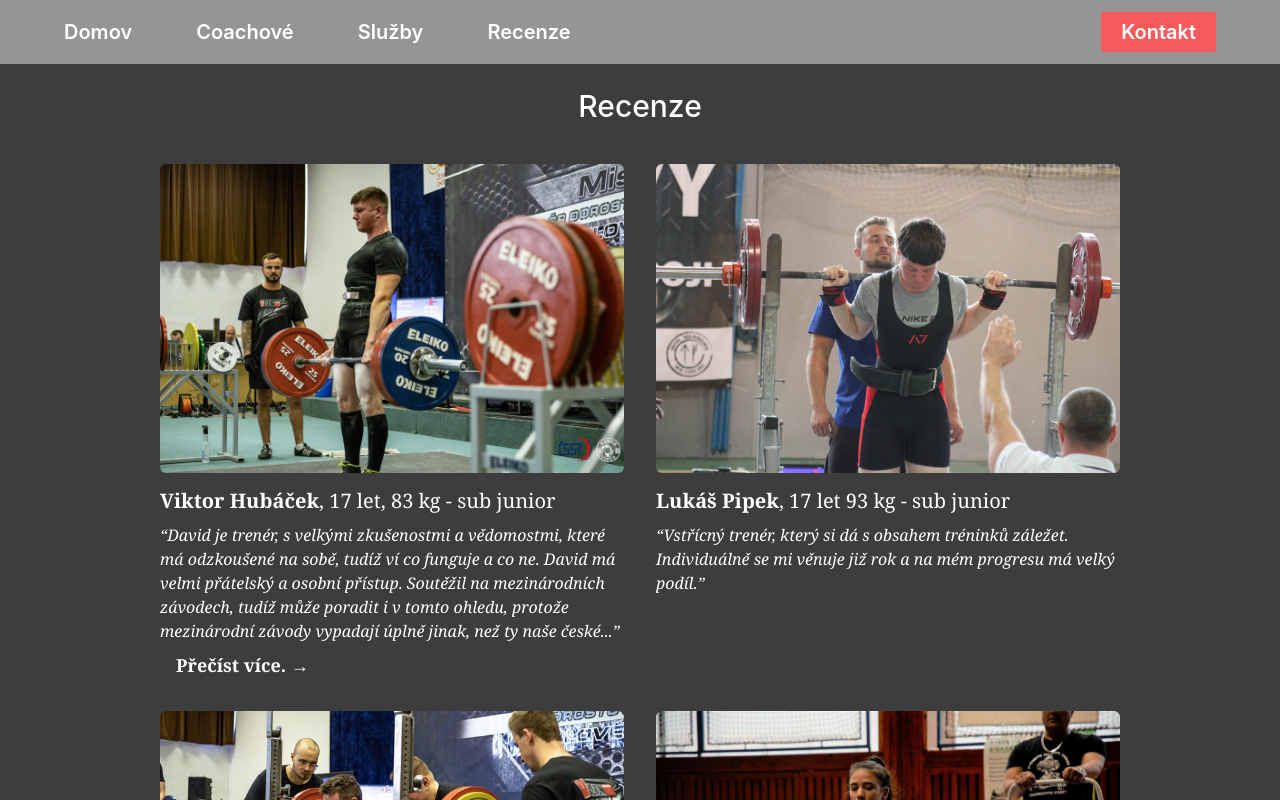
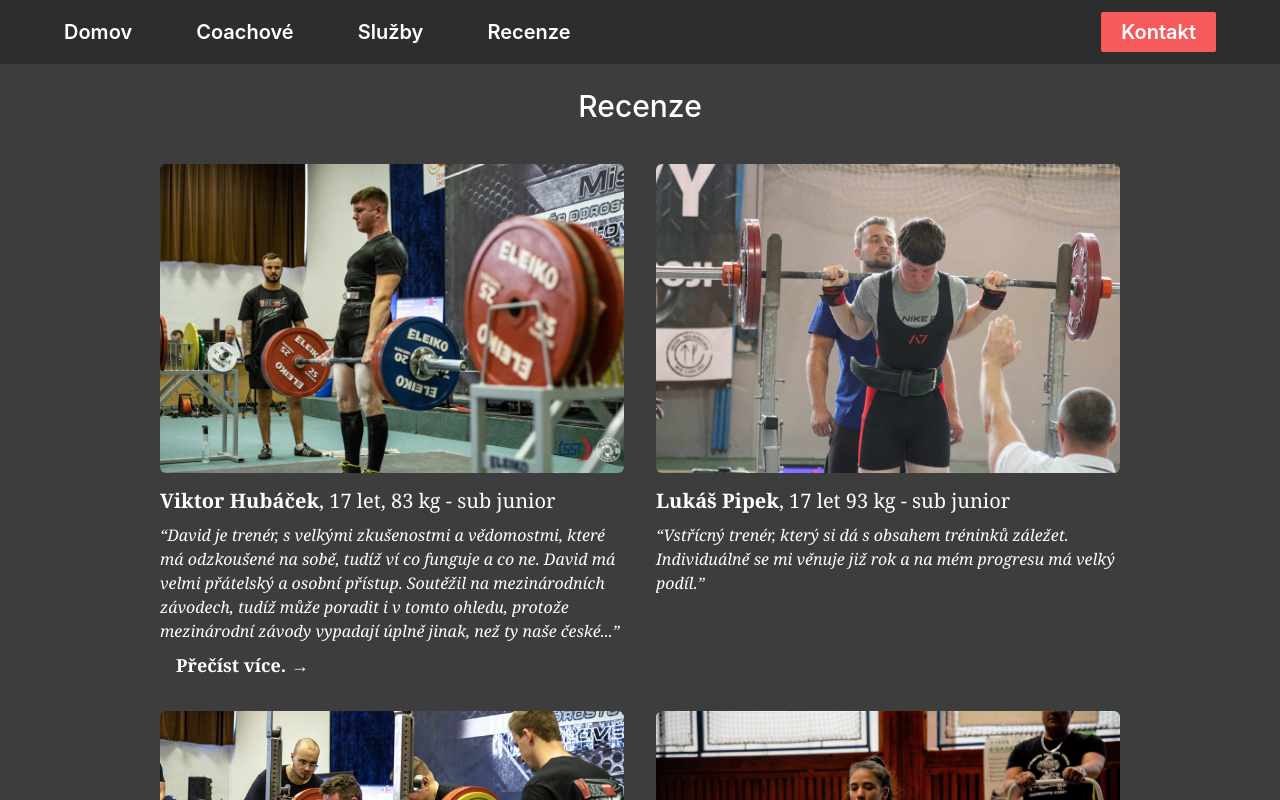
Before and after one commit to aeggydev/lbs-system, a Next.js app: page /reviews in a window 1280 px wide. Shown: the top 800 px of the page. Built offline with nearby package versions, Linux system fonts and the light colour scheme.

Commit message:
Fix transparency

```diff
--- a/components/layout.tsx
+++ b/components/layout.tsx
@@ -1,13 +1,17 @@
-import { PropsWithChildren } from "react"
+import { PropsWithChildren, useState, createContext, useEffect } from "react"
 import Footer from "./footer"
 import Navbar from "./navbar"
 
+export const TransparentContext = createContext({value: false, setValue: (value: boolean) => {}})
+
 export default function Layout({children}: PropsWithChildren<{}>) {
+    const [transparency, setTransparency] = useState(true)
+
     return (
-        <>
+        <TransparentContext.Provider value={{value: transparency, setValue: setTransparency}}>
             <Navbar />
             <main className="min-h-screen flex min-w-screen">{children}</main>
             <Footer />
-        </>
+        </TransparentContext.Provider>
     )
 }
--- a/components/navbar.tsx
+++ b/components/navbar.tsx
@@ -1,5 +1,6 @@
 import Link from "next/link";
-import { useEffect, useState } from "react";
+import { useContext, useEffect, useState } from "react";
+import { TransparentContext } from "./layout";
 
 interface LinkProps {
   link: string;
@@ -18,6 +19,7 @@ function LinkLeft({ link, text }: LinkProps) {
 // TODO: Logo
 // TODO: Hover underline jinou barvou
 export default function Navbar() {
+  const transparency = useContext(TransparentContext)
   const [onTop, setOnTop] = useState(true)
   useEffect(() => {
     const onScroll = () => {
@@ -27,7 +29,7 @@ export default function Navbar() {
     return () => window.removeEventListener("scroll", onScroll);
   }, [onTop]);
 
-  const bg = onTop ? "bg-[#2D2D2D]/[.50]" : "bg-[#2D2D2D]";
+  const bg = onTop && transparency.value ? "bg-[#2D2D2D]/[.50]" : "bg-[#2D2D2D]";
 
   return (
     <div className={`${bg} transition-colors duration-200 h-16 min-w-full grid grid-cols-3 items-center px-4 md:px-16 text-white text-sm md:text-xl font-semibold sticky top-0 z-50`}
--- a/components/page_sections/services.tsx
+++ b/components/page_sections/services.tsx
@@ -1,6 +1,6 @@
 export default function Services() {
   return (
-    <div className="py-12 px-8 md:px-44 flex flex-col gap-5" id="services">
+    <div className="py-12 px-8 md:px-44 flex flex-col gap-5 bg-white" id="services">
       <div className="text-3xl font-semibold text-center">Služby</div>
       <div>
         <div className="font-medium text-xl text-center pb-2">
--- a/pages/index.tsx
+++ b/pages/index.tsx
@@ -3,10 +3,14 @@ import About from "../components/page_sections/about";
 import NasTeam from "../components/page_sections/nas_team";
 import { TeamData } from "../data/NasTeam";
 import Services from "../components/page_sections/services";
-import React from "react";
+import React, { useContext } from "react";
+import { TransparentContext } from "../components/layout";
 
 // TODO: Přidat shadow
 const Home: NextPage = () => {
+  const transparency = useContext(TransparentContext)
+  transparency.setValue(true)
+
   const [showPlayer, setShowPlayer] = React.useState(false);
   const shadowPlayer = (
     <div
--- a/pages/review/[id].tsx
+++ b/pages/review/[id].tsx
@@ -2,8 +2,13 @@ import { useRouter } from "next/router";
 import { data } from "../../data/reviews";
 import Image from "next/image";
 import Link from "next/link";
+import { useContext } from "react";
+import { TransparentContext } from "../../components/layout";
 
 export default function Review() {
+  const transparency = useContext(TransparentContext)
+  transparency.setValue(false)
+
   const router = useRouter();
   const { id } = router.query;
   const review = data[Number(id)];
--- a/pages/reviews.tsx
+++ b/pages/reviews.tsx
@@ -1,5 +1,7 @@
 import Image from "next/image";
 import Link from "next/link"
+import { useContext } from "react";
+import { TransparentContext } from "../components/layout";
 
 import { Review, data } from "../data/reviews";
 
@@ -39,6 +41,9 @@ function Review({ review, index }: ReviewProps) {
 }
 
 export default function Reviews() {
+  const transparency = useContext(TransparentContext)
+  transparency.setValue(false)
+
   return (
     <div className="bg-[#3D3D3D] min-h-screen py-6">
       <div className="text-center text-white text-3xl font-medium">Recenze</div>
--- a/styles/globals.css
+++ b/styles/globals.css
@@ -8,6 +8,8 @@ body {
   margin: 0;
   font-family: -apple-system, BlinkMacSystemFont, Segoe UI, Roboto, Oxygen,
     Ubuntu, Cantarell, Fira Sans, Droid Sans, Helvetica Neue, sans-serif;
+
+  background: #3d3d3d;
 }
 
 a {
```
